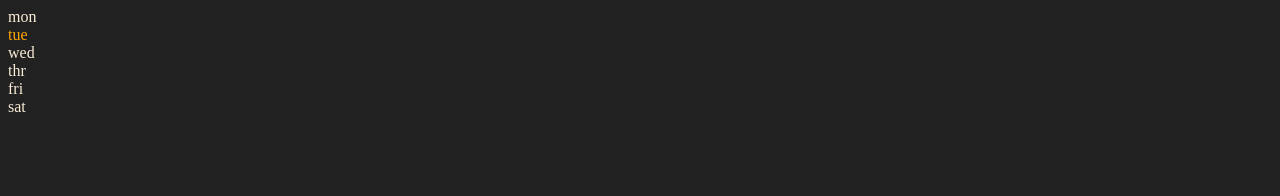
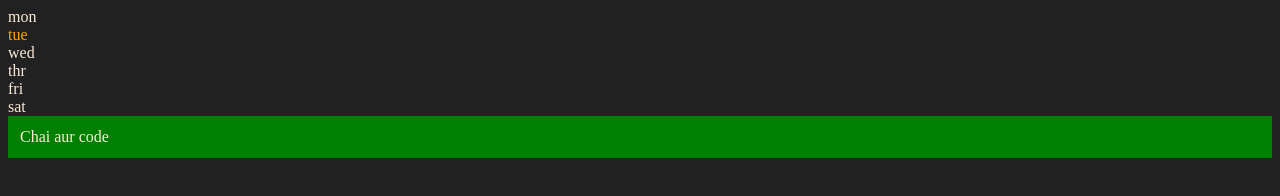
Before and after one commit to Bethegnt/chai-aur-js, a plain HTML site: page dom-relations/index.html in a window 1280 px wide. Drawn offline with Linux system fonts and the light colour scheme.

Commit message:
done with dom-relation

```diff
--- a/dom-relations/index.html
+++ b/dom-relations/index.html
@@ -35,5 +35,49 @@
     // console.log(dayOne.nextElementSibling);
 
     console.log("NODES: ", parent.childNodes);
+
+    const div = document.createElement('div')
+    console.log(div);
+    div.className = "main"
+    div.id = Math.round(Math.random() * 10 + 1)
+    div.setAttribute("title", "generated title")
+    div.style.backgroundColor = "green"
+    div.style.padding = "12px"
+    // div.innerText = "Chai aur code"
+    const addText = document.createTextNode("Chai aur code")
+    div.appendChild(addText)
+
+    document.body.appendChild(div)
+
+    function addLanguage(langName){
+        const li = document.createElement('li');
+        li.innerHTML = `${langName}`
+        document.querySelector('.language').appendChild(li)
+    }
+    addLanguage("python")
+    addLanguage("typescript")
+
+    function addOptiLanguage(langName){
+        const li = document.createElement('li');
+        li.appendChild(document.createTextNode(langName))
+        document.querySelector('.language').appendChild(li)
+    }
+    addOptiLanguage('golang')
+
+    //Edit
+    const secondLang = document.querySelector("li:nth-child(2)")
+    console.log(secondLang);
+    //secondLang.innerHTML = "Mojo"
+    const newli = document.createElement('li')
+    newli.textContent = "Mojo"
+    secondLang.replaceWith(newli)
+
+    //edit
+    const firstLang = document.querySelector("li:first-child")
+    firstLang.outerHTML = '<li>TypeScript</li>'
+
+    //remove
+    const lastLang = document.querySelector('li:last-child')
+    lastLang.remove()
 </script>
 </html>
```
